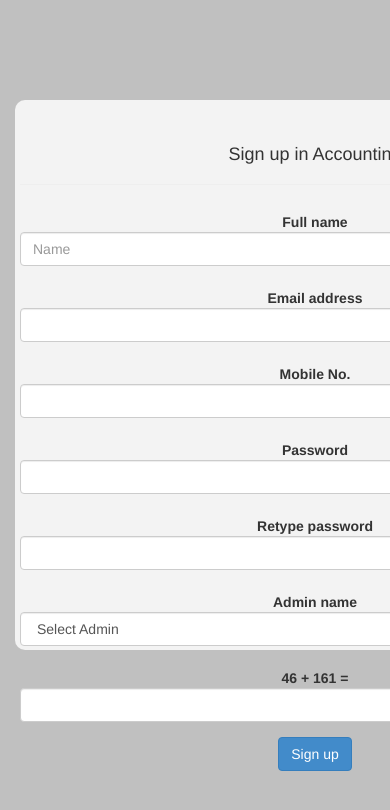
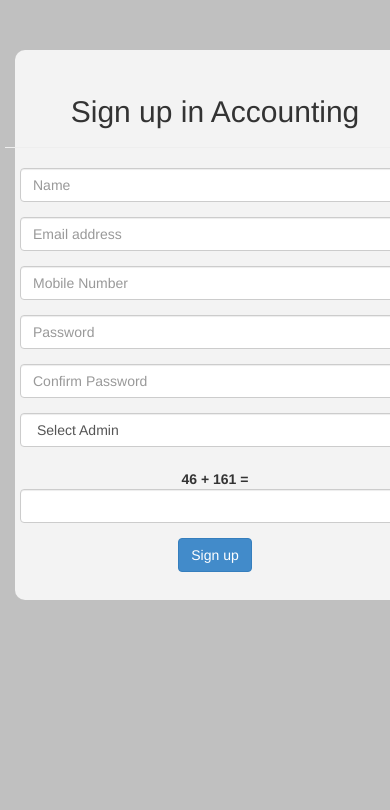
Before and after one commit to Ibrahimng/Accounting, a PHP site: page /signUp.html in a window 390 px wide; the page is wider, and only the part inside the window is pictured. Shown: the top 810 px of that part. Run offline with PHP 8.4, Linux system fonts and the light colour scheme.

Commit message:
labels and validations
labels on signup.html are removed and validations done on Mobile,
Password

```diff
--- a/css/own/style.css
+++ b/css/own/style.css
@@ -18,11 +18,11 @@ body {
     text-align: center;
 }
 .signup {
-	margin-top: 100px !important;
+	margin-top: 50px !important;
 	padding: 5px;
 	width: auto;
-	min-width: 600px;
-	max-width: 800px;
+	min-width: 400px;
+	max-width: 600px;
 	height: 550px;
 	background-color: #f3f3f3;
 	margin:0 auto;
--- a/signUp.html
+++ b/signUp.html
@@ -24,10 +24,11 @@
     <div class="row">
         <!-- form: -->
         <section>
-            <div class="col-lg-8 col-lg-offset-2">
-                <div class="page-header">
-                    <h4>Sign up in Accounting</h4>
-                </div>
+          <div class="page-header">
+              <h2>Sign up in Accounting</h2>
+          </div>
+            <div class="col-lg-8 col-lg-offset-3">
+
 
                 <form id="SignUpForm" method="post" class="form-horizontal" ng-submit="save()"
                       data-bv-message="This value is not valid"
@@ -35,7 +36,7 @@
                       data-bv-feedbackicons-invalid="glyphicon glyphicon-remove"
                       data-bv-feedbackicons-validating="glyphicon glyphicon-refresh">
                     <div class="form-group">
-                        <label class="col-lg-3 control-label">Full name</label>
+                        <!--<label class="col-lg-3 control-label">Full name</label>-->
                         <div class="col-lg-8">
                             <input type="text" ng-model="name" class="form-control" name="Name" placeholder="Name" required data-bv-notempty-message="The first name is required and cannot be empty" />
                         </div>
@@ -46,15 +47,15 @@
 
 
                     <div class="form-group">
-                        <label class="col-lg-3 control-label">Email address</label>
+                        <!--<label class="col-lg-3 control-label">Email address</label>-->
                         <div class="col-lg-8">
-                            <input class="form-control" ng-model="email" name="Email" type="email" required data-bv-emailaddress-message="The input is not a valid email address" />
+                            <input class="form-control" ng-model="email" name="Email" type="email" placeholder="Email address" required data-bv-emailaddress-message="The input is not a valid email address" />
                         </div>
                     </div>
                     <div class="form-group">
-                        <label class="col-lg-3 control-label">Mobile No.</label>
+                        <!--<label class="col-lg-3 control-label">Mobile No.</label>-->
                         <div class="col-lg-8">
-                          <input type="text" ng-model ="mobile" class="form-control" name="Mobile"
+                          <input type="text" ng-model ="mobile" class="form-control" name="Mobile" placeholder="Mobile Number"
                            required data-bv-notempty-message="The mobile phone number is required"
                            data-bv-digits data-bv-digits-message="The mobile phone number is not valid"
                            dat-bv-digits-minlength="10"/>
@@ -63,19 +64,20 @@
 
 
                     <div class="form-group">
-                        <label class="col-lg-3 control-label">Password</label>
-                        <div class="col-lg-5">
-                            <input type="password" ng-model="password" class="form-control" name="Password"
+                        <!--<label class="col-lg-3 control-label">Password</label>-->
+                        <div class="col-lg-6">
+                            <input type="password" ng-model="password" class="form-control" name="Password" placeholder="Password"
                                    required data-bv-notempty-message="The password is required and cannot be empty"
+
                                    data-bv-identical="true" data-bv-identical-field="confirmPassword" data-bv-identical-message="The password and its confirm are not the same"
-                                   data-bv-different="true" data-bv-different-field="username" data-bv-different-message="The password cannot be the same as username"/>
+                                   data-bv-different="true" data-bv-different-field="Name" data-bv-different-message="The password cannot be the same as username"/>
                         </div>
                     </div>
 
                     <div class="form-group">
-                        <label class="col-lg-3 control-label">Retype password</label>
-                        <div class="col-lg-5">
-                            <input type="password" class="form-control" name="ConfirmPassword"
+                      <!--  <label class="col-lg-3 control-label">Retype password</label>-->
+                        <div class="col-lg-6">
+                            <input type="password" class="form-control" name="ConfirmPassword" placeholder="Confirm Password"
                                    required data-bv-notempty-message="The confirm password is required and cannot be empty"
                                    data-bv-identical="true" data-bv-identical-field="Password" data-bv-identical-message="The password and its confirm are not the same"
                                    data-bv-different="true" data-bv-different-field="username" data-bv-different-message="The password cannot be the same as username"/>
@@ -83,7 +85,7 @@
                     </div>
 
                     <div class="form-group">
-                        <label class="col-lg-3 control-label">Admin name</label>
+                        <!--<label class="col-lg-3 control-label">Admin name</label>-->
                         <div class="col-lg-8">
                             <select type="text" ng-model="selectedAdmin" class="form-control" name="Updated_by" placeholder="Admin name" required data-bv-notempty-message="The Admin name is required who has added this" ng-options="admin for admin in adminList" />
                             <option value="">Select Admin</option>
@@ -93,7 +95,7 @@
 
                     <div class="form-group">
                             <label class="col-lg-3 control-label" id="captchaOperation"></label>
-                            <div class="col-lg-3">
+                            <div class="col-lg-4">
                                 <input type="text" class="form-control" name="captcha" />
                             </div>
                         </div>
@@ -127,7 +129,7 @@
             validating: 'glyphicon glyphicon-refresh'
             },
             fields: {
-              mobilePhone:{
+              Mobile:{
                 validators: {
                   stringLength: {
                           min: 10,
@@ -135,6 +137,20 @@
                           message: 'Mobile number must be  10 digit long'
                       }
 
+                  }
+              },
+              Password: {
+                  validators: {
+
+                    regexp: {
+                        regexp: /^(?=.*[0-9])(?=.*[a-zA-Z])/,
+                        message: 'The Password must have atleast one alphabet and one number'
+                    },
+
+                      stringLength: {
+                              min: 6,
+                              message: 'The password must be more than 6 characters long'
+                          },
                   }
               },
             captcha: {
```
